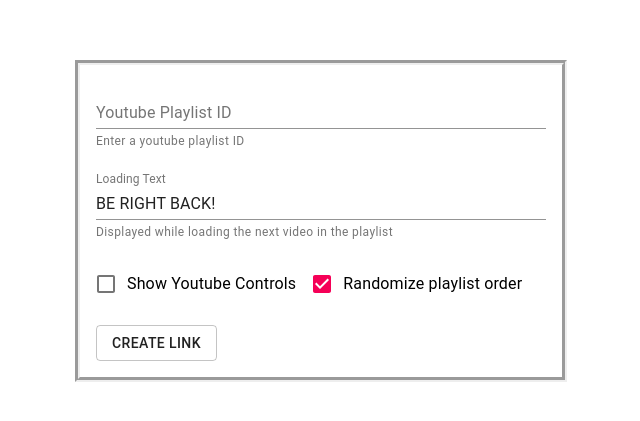
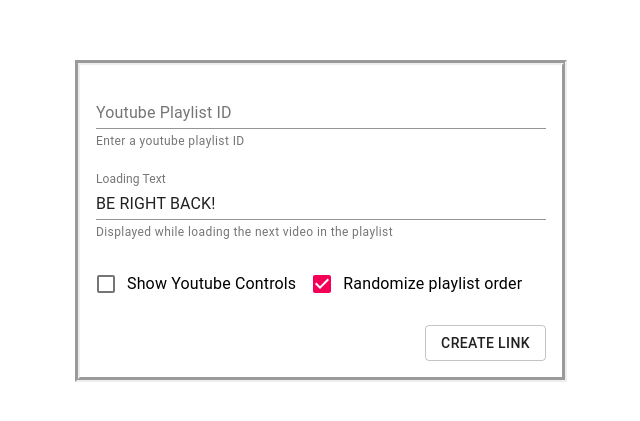
Before and after one commit to Genide/youtube-playlist-brb, a React (Create React App) app: page /config in a window 1280 px wide. Shown: the part 179-600 px from the top of the page, without its empty margins (319-959 px from the left). Built offline with nearby package versions, Linux system fonts and the light colour scheme; no server answers.

Commit message:
Move create link button to the right

```diff
--- a/src/Components/ConfigForm.tsx
+++ b/src/Components/ConfigForm.tsx
@@ -1,7 +1,7 @@
 import React, { useState } from 'react'
 import { Formik } from 'formik';
 import { IPlaylist } from '../Interfaces/YTInterfaces'
-import { Button, Checkbox, FormControlLabel, TextareaAutosize, TextField } from '@material-ui/core';
+import { Button, Checkbox, FormControlLabel, TextField } from '@material-ui/core';
 import YoutubePlaylistSnippet from './YoutubePlaylistSnippet';
 import { GetPlaylistObject } from '../Utilities/Utilities';
 import { useHistory } from 'react-router-dom';
@@ -114,7 +114,7 @@ export default function ConfigForm({YoutubeApiKey}: Props) {
 
                             <br />
                             <br />
-                            <Button type='submit' variant='outlined' disabled={formik.isSubmitting}>
+                            <Button type='submit' variant='outlined' disabled={formik.isSubmitting} style={{float: 'right'}}>
                                 Create Link
                             </Button>
                         </form>
```
